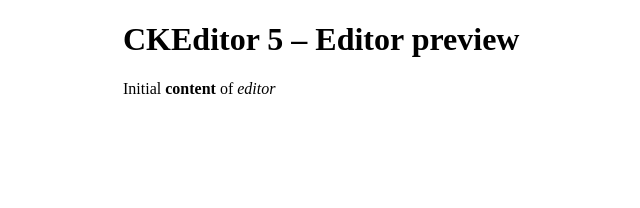
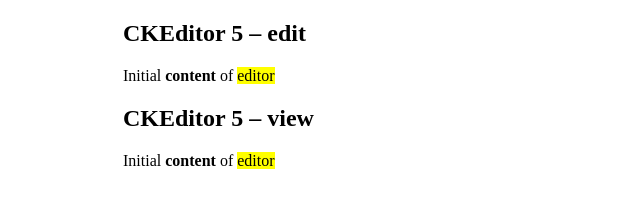
Before and after one commit to hpi-schul-cloud/ckeditor, a website: page sample/index.html in a window 1280 px wide. Shown: the whole page, without its empty margins (57-697 px from the left). Drawn offline with Linux system fonts and the light colour scheme; files whose address does not match are found by name.

Commit message:
Add content view in sample

```diff
--- a/sample/index.html
+++ b/sample/index.html
@@ -9,11 +9,21 @@
 				margin: 20px auto;
 			}
 		</style>
+		<link rel="stylesheet" href="../build/styles.css" />
 	</head>
 	<body>
-		<h1>CKEditor 5 – Editor preview</h1>
+		<h2>CKEditor 5 – edit</h2>
 
-		<div id="editor">Initial <strong>content</strong> of <i>editor</i></div>
+		<div id="editor">
+			Initial <strong>content</strong> of
+			<mark class="marker-yellow">editor</mark>
+		</div>
+
+		<h2>CKEditor 5 – view</h2>
+		<div id="view" class="ck-editor">
+			Initial <strong>content</strong> of
+			<mark class="marker-yellow">editor</mark>
+		</div>
 
 		<script src="../build/ckeditor.js"></script>
 		<script>
```
